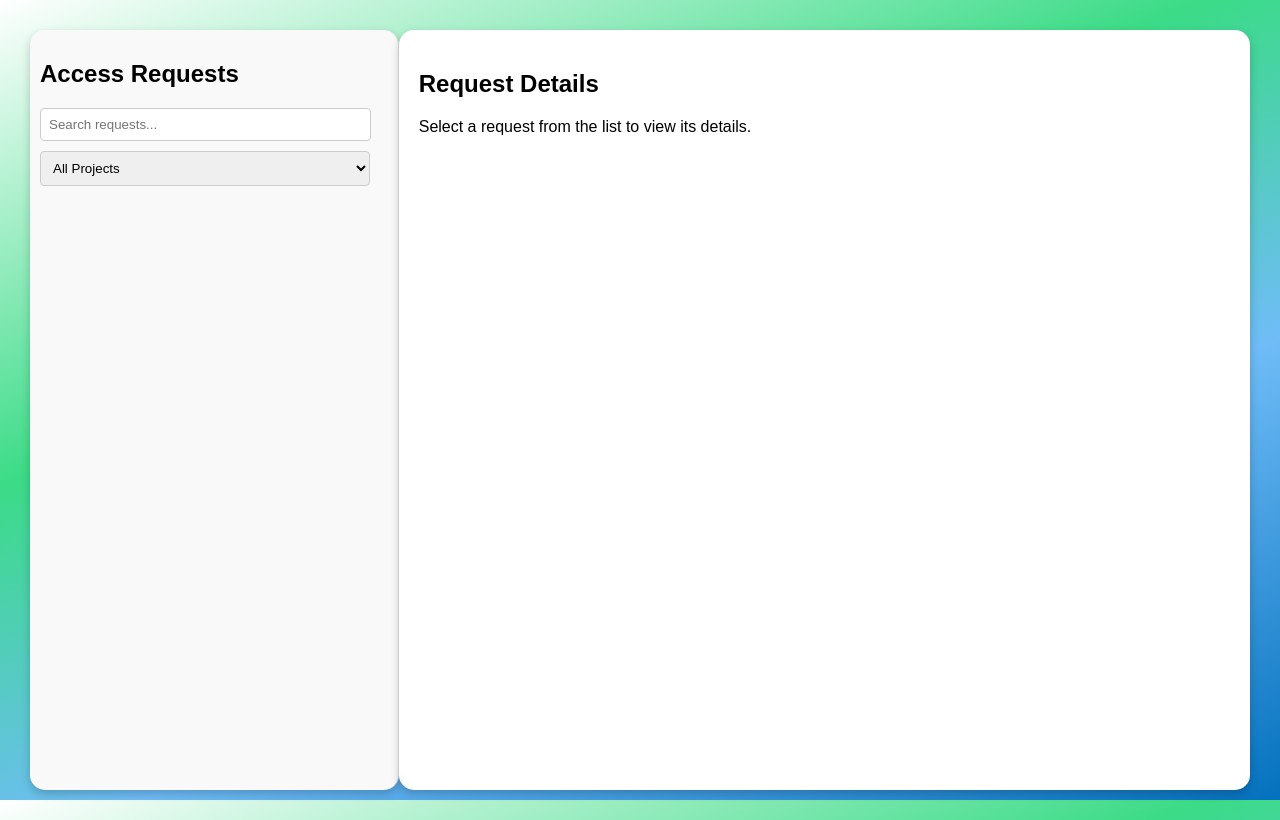
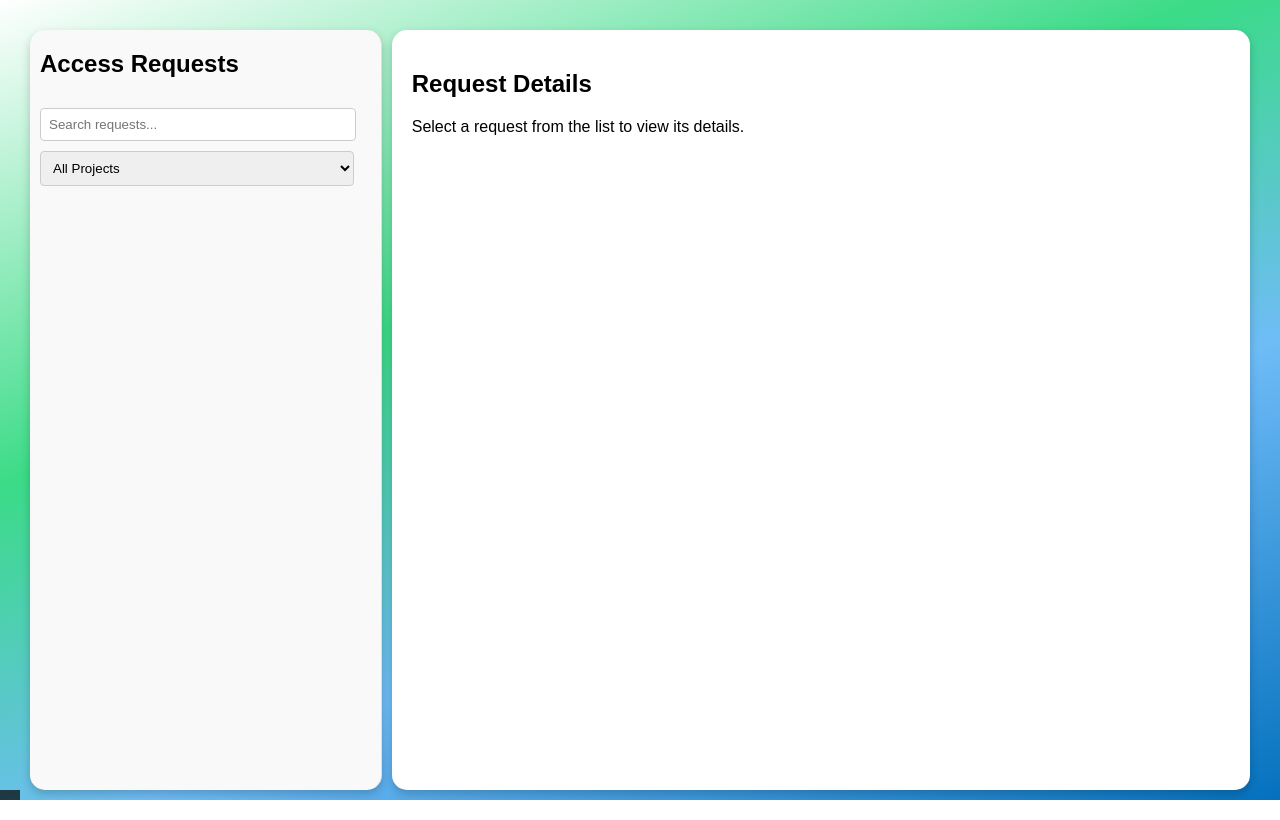
Before and after one commit to Keltbray-DD/Access_Request_Dashboard, a plain HTML site: page index.html in a window 1280 px wide. Drawn offline with Linux system fonts and the light colour scheme; no server answers; grey boxes are pictures that could not be loaded.

Commit message:
v1.1.2 updated styling and added version

```diff
--- a/index.html
+++ b/index.html
@@ -6,9 +6,30 @@
     <link rel="icon" href="https://www.aureos.com/wp-content/uploads/2025/02/AUREOS-FAVicon_512px-x-512px-150x150.png" sizes="32x32">
     <title>ACC Access Requests</title>
     <style>
+        /* Width of the scrollbar */
+        ::-webkit-scrollbar {
+            width: 6px;
+        }
+
+        /* Track (background) of the scrollbar */
+        ::-webkit-scrollbar-track {
+            background: transparent
+        }
+
+        /* Thumb (scroll handle) styling */
+        ::-webkit-scrollbar-thumb {
+            background: #888;
+            border-radius: 6px;
+        }
+
+        /* Thumb hover effect */
+        ::-webkit-scrollbar-thumb:hover {
+            background: #555;
+        }
         /* Basic reset */
         body,
         html {
+            overflow: hidden;
             margin: 0;
             padding: 0;
             height: 100%;
@@ -16,12 +37,22 @@
             background: rgb(255, 255, 255);
             background: linear-gradient(158deg, rgba(255, 255, 255, 1) 0%, rgba(59, 219, 135, 1) 37%, rgba(111, 188, 247, 1) 65%, rgba(4, 113, 190, 1) 100%);
         }
+        /* Filter container styling (fixed at top of left panel) */
+        #filter-container {
+            position: sticky;
+            top: 0;
+            background-color: #f9f9f9;
+            z-index: 100;
+            padding: 10px;
+            padding-bottom: 10px;
 
+        }
         /* Main container as a flex layout */
         #container {
             display: flex;
             height: 95%;
             padding: 30px;
+            gap: 10px;
         }
 
         /* Left panel styling (30% width) */
@@ -32,9 +63,13 @@
             width: 30%;
             border-right: 1px solid #ddd;
             overflow-y: auto;
-            padding: 10px;
+
             background-color: #f9f9f9;
             box-shadow: 0 4px 10px rgba(0, 0, 0, 0.2); /* Soft shadow */
+        }
+        #left-panel h2 {
+            padding: 10px;
+            margin: 10px 0;
         }
 
         /* Right panel styling (70% width) */
@@ -67,6 +102,7 @@
         /* Request list styling */
         #requestList {
             padding-left: 10px;
+            margin-top: 0;
         }
         #requestList li {
             list-style: none;
@@ -125,19 +161,31 @@
         .progress-bar.active {
             background-color: #4CAF50;
         }
+        #appInfo {
+            position: fixed;
+            bottom: 0;
+            left: 0;
+            padding: 5px 10px;
+            background: rgba(0, 0, 0, 0.7);
+            color: #fff;
+            font-family: Arial, sans-serif;
+            font-size: 12px;
+        }
     </style>
 </head>
 
 <body>
     <div id="container">
-    <!-- Left Panel: List of Requests, Search Bar, and Project Dropdown -->
+    <!-- Left Panel: List of Requests, Fixed Filter Options -->
     <div id="left-panel">
         <h2>Access Requests</h2>
-        <input type="text" id="searchInput" placeholder="Search requests..." />
-        <select id="projectDropdown">
-          <option value="">All Projects</option>
-          <!-- Project options will be added dynamically -->
-        </select>
+        <div id="filter-container">
+          <input type="text" id="searchInput" placeholder="Search requests..." />
+          <select id="projectDropdown">
+            <option value="">All Projects</option>
+            <!-- Project options will be added dynamically -->
+          </select>
+        </div>
         <ul id="requestList">
           <!-- List items will be injected here -->
         </ul>
@@ -151,7 +199,12 @@
             </div>
         </div>
     </div>
-
+    <div id="appInfo"></div>
+    <a href="https://www.aureos.com/" target="_blank" rel="noopener noreferrer">
+        <img src="https://www.aureos.com/wp-content/themes/keltbray/assets/img/logo/AUREOS_logo_wh.svg"
+             class="logo logo--white"
+             alt="Aureos Logo">
+    </a>
     <script>
         // Replace with your actual API endpoint if needed
         const apiEndpoint = 'https://prod-46.uksouth.logic.azure.com:443/workflows/5e934fa6851d4e5a938fd72af6785118/triggers/manual/paths/invoke?api-version=2016-06-01&sp=%2Ftriggers%2Fmanual%2Frun&sv=1.0&sig=jefhHPo2rrrPKH6TXQjOQzPRz0uKGh4btJP_HTayhlo';
```
